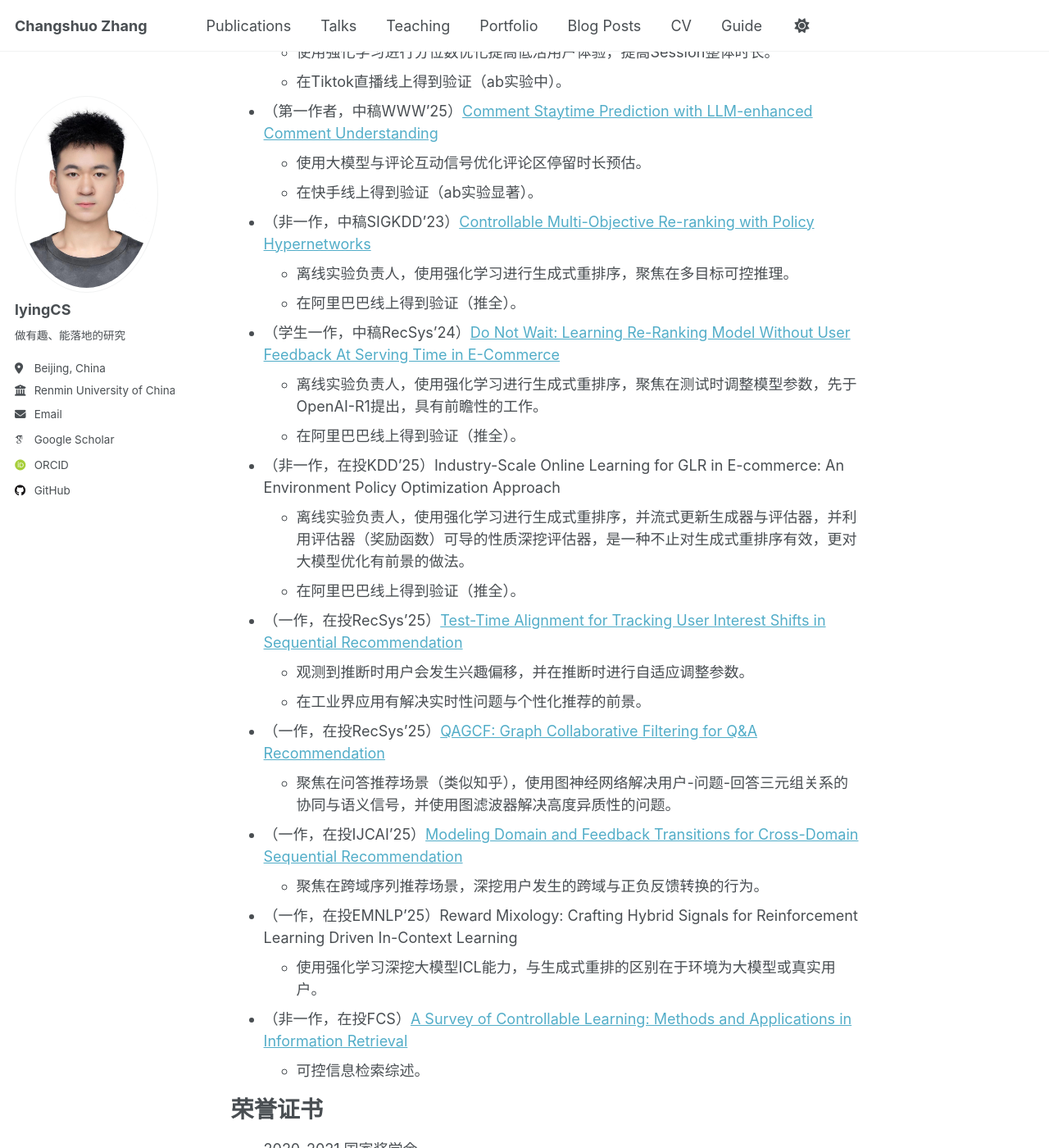
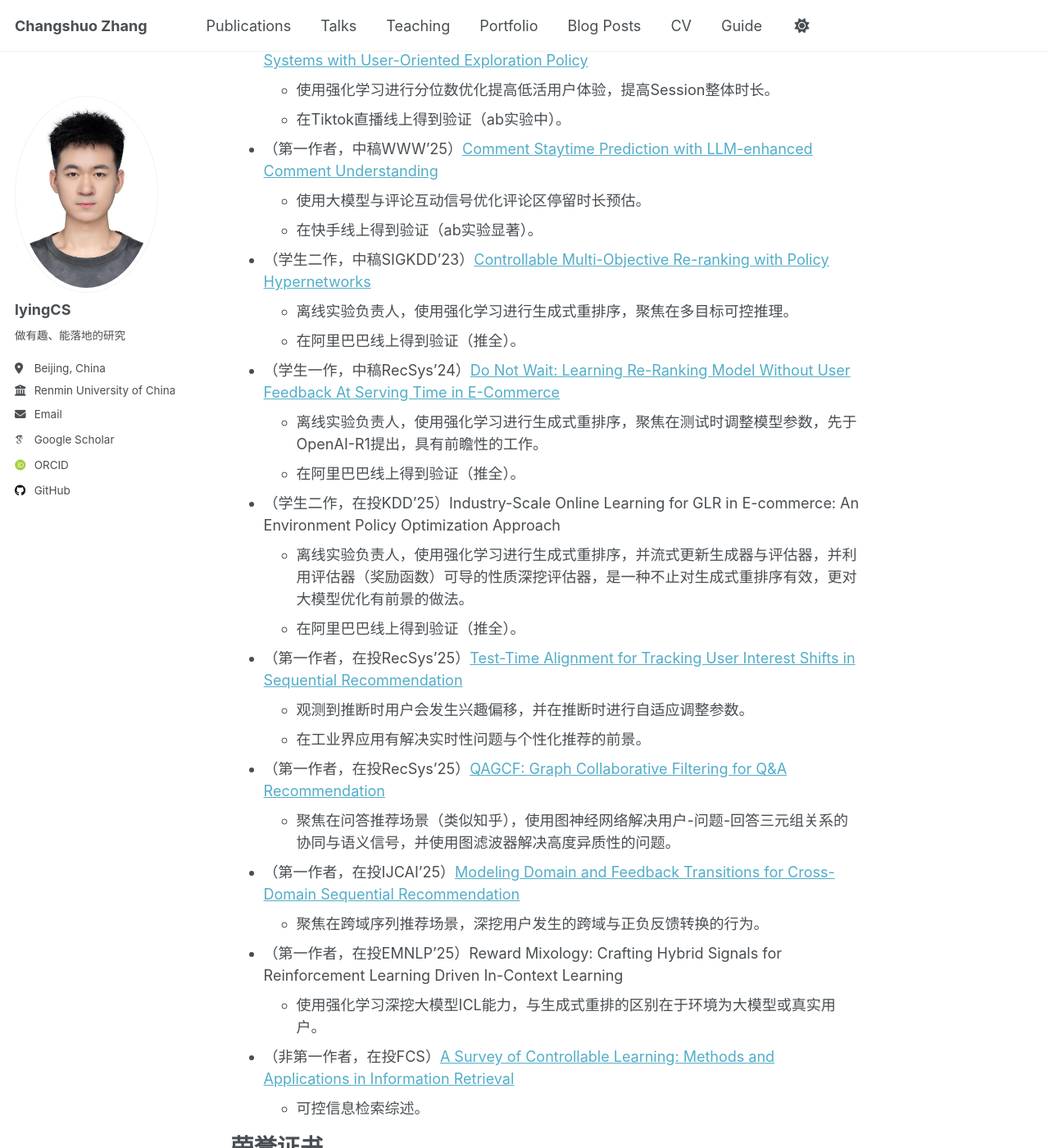
Before and after one commit to lyingCS/lyingCS.github.io, a Jekyll site: the page built from _pages/about.md, in a window 1280 px wide and 1400 px high, scrolled down 1022 px. Shown: the whole window at 82% size. Built offline with Jekyll 4.4.1, drawn with Linux system fonts in a browser that asks for light colours; some web fonts are replaced; some of the changed text lies outside the part shown.

Commit message:
update files'

```diff
--- a/_pages/about.md
+++ b/_pages/about.md
@@ -36,6 +36,8 @@ redirect_from:
 论文发表
 ======
 
+两篇第一作者中稿论文、四篇第一作者在投论文、五篇工业界验证/推全论文。
+
 + （第一作者，中稿SIGIR'24）[Reinforcing Long-Term Performance in Recommender Systems with User-Oriented Exploration Policy](https://dl.acm.org/doi/10.1145/3626772.3657714)
   + 使用强化学习进行分位数优化提高低活用户体验，提高Session整体时长。
   + 在Tiktok直播线上得到验证（ab实验中）。
@@ -43,7 +45,7 @@ redirect_from:
   + 使用大模型与评论互动信号优化评论区停留时长预估。
   + 在快手线上得到验证（ab实验显著）。
 
-+ （非一作，中稿SIGKDD'23）[Controllable Multi-Objective Re-ranking with Policy Hypernetworks](https://dl.acm.org/doi/abs/10.1145/3580305.3599796)
++ （学生二作，中稿SIGKDD'23）[Controllable Multi-Objective Re-ranking with Policy Hypernetworks](https://dl.acm.org/doi/abs/10.1145/3580305.3599796)
   + 离线实验负责人，使用强化学习进行生成式重排序，聚焦在多目标可控推理。
   + 在阿里巴巴线上得到验证（推全）。
 
@@ -51,21 +53,21 @@ redirect_from:
   + 离线实验负责人，使用强化学习进行生成式重排序，聚焦在测试时调整模型参数，先于OpenAI-R1提出，具有前瞻性的工作。
   + 在阿里巴巴线上得到验证（推全）。
 
-+ （非一作，在投KDD'25）Industry-Scale Online Learning for GLR in E-commerce: An Environment Policy Optimization Approach
++ （学生二作，在投KDD'25）Industry-Scale Online Learning for GLR in E-commerce: An Environment Policy Optimization Approach
   + 离线实验负责人，使用强化学习进行生成式重排序，并流式更新生成器与评估器，并利用评估器（奖励函数）可导的性质深挖评估器，是一种不止对生成式重排序有效，更对大模型优化有前景的做法。
   + 在阿里巴巴线上得到验证（推全）。
-+ （一作，在投RecSys'25）[Test-Time Alignment for Tracking User Interest Shifts in Sequential Recommendation](https://arxiv.org/abs/2504.01489)
++ （第一作者，在投RecSys'25）[Test-Time Alignment for Tracking User Interest Shifts in Sequential Recommendation](https://arxiv.org/abs/2504.01489)
   + 观测到推断时用户会发生兴趣偏移，并在推断时进行自适应调整参数。
   + 在工业界应用有解决实时性问题与个性化推荐的前景。
 
-+ （一作，在投RecSys'25）[QAGCF: Graph Collaborative Filtering for Q&A Recommendation](https://arxiv.org/abs/2406.04828)
++ （第一作者，在投RecSys'25）[QAGCF: Graph Collaborative Filtering for Q&A Recommendation](https://arxiv.org/abs/2406.04828)
   + 聚焦在问答推荐场景（类似知乎），使用图神经网络解决用户-问题-回答三元组关系的协同与语义信号，并使用图滤波器解决高度异质性的问题。
-+ （一作，在投IJCAI'25）[Modeling Domain and Feedback Transitions for Cross-Domain Sequential Recommendation](https://arxiv.org/abs/2408.08209)
++ （第一作者，在投IJCAI'25）[Modeling Domain and Feedback Transitions for Cross-Domain Sequential Recommendation](https://arxiv.org/abs/2408.08209)
   + 聚焦在跨域序列推荐场景，深挖用户发生的跨域与正负反馈转换的行为。
-+ （一作，在投EMNLP'25）Reward Mixology: Crafting Hybrid Signals for
++ （第一作者，在投EMNLP'25）Reward Mixology: Crafting Hybrid Signals for
   Reinforcement Learning Driven In-Context Learning
   + 使用强化学习深挖大模型ICL能力，与生成式重排的区别在于环境为大模型或真实用户。
-+ （非一作，在投FCS）[A Survey of Controllable Learning: Methods and Applications in Information Retrieval](https://arxiv.org/abs/2407.06083)
++ （非第一作者，在投FCS）[A Survey of Controllable Learning: Methods and Applications in Information Retrieval](https://arxiv.org/abs/2407.06083)
   + 可控信息检索综述。
 
 荣誉证书
```
